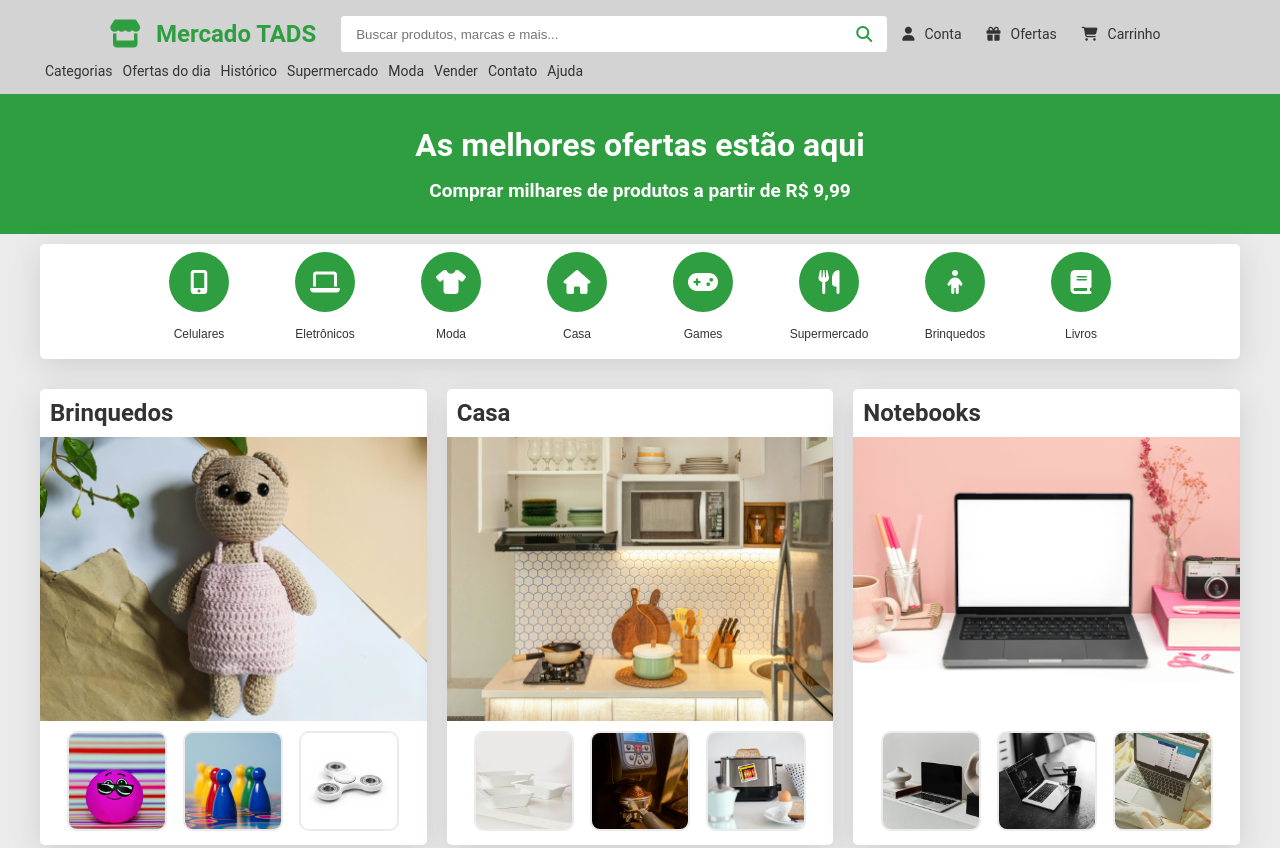
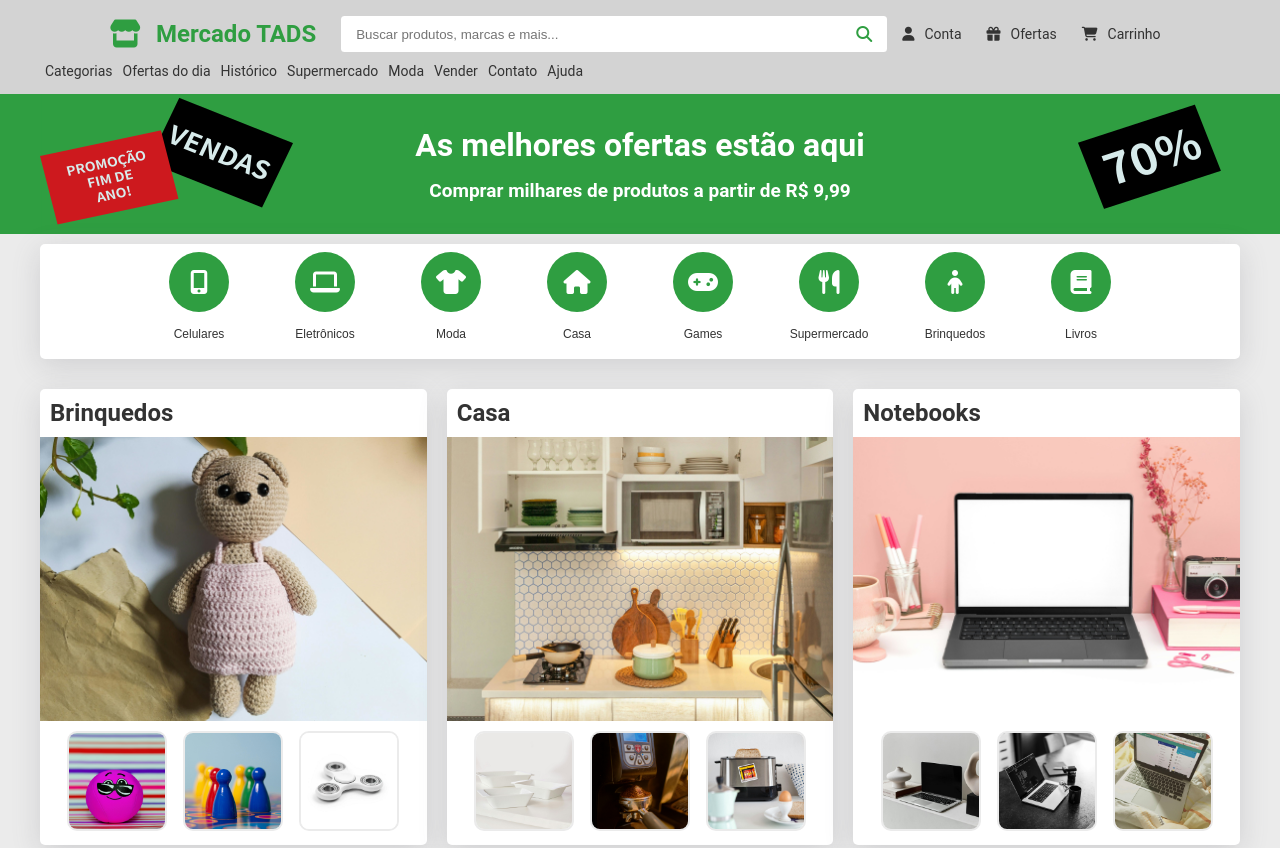
Before and after one commit to lluizz-dev/Mercado-TADS, a plain HTML site: page index.html in a window 1280 px wide. Shown: the top 848 px of the page. Drawn offline with Linux system fonts and the light colour scheme; the site is published under a folder, as on GitHub Pages, so addresses that start at the root find nothing.

Commit message:
Corrigido HTML com novos ajustes

```diff
--- a/style.css
+++ b/style.css
@@ -124,7 +124,7 @@ nav a:hover{
 /* ==================== Banner Principal ==================== */
 
 .banner {
-    background-image: url(/images/banner.png);
+    background-image: url(images/banner.png);
     object-position: center;
     color: white;
     display: flex;
```
